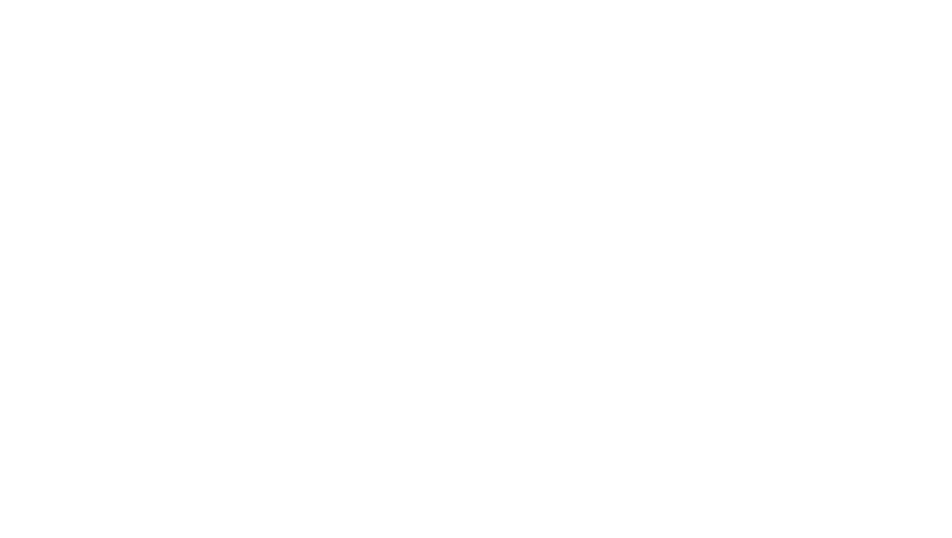
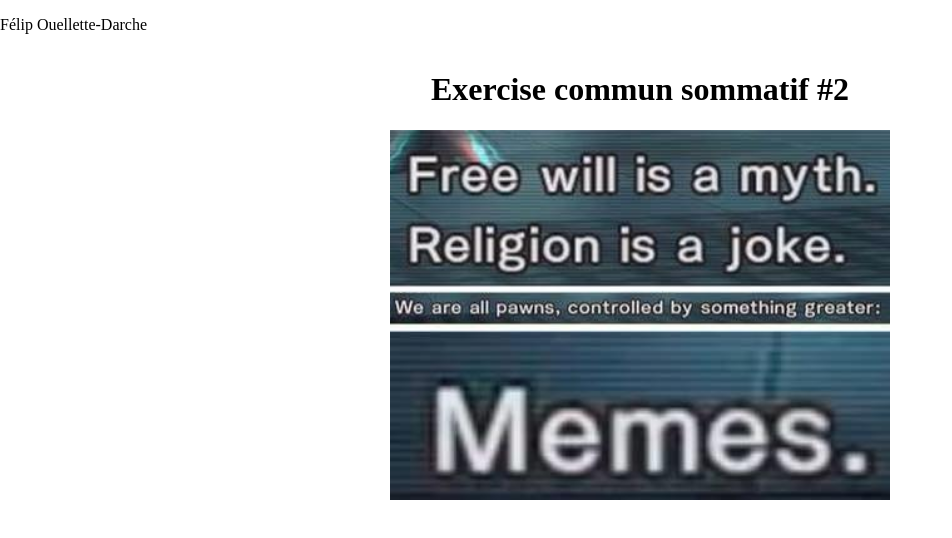
Before and after one commit to FilouCSTJ/Exercise_commun_sommatif_2, a plain HTML site: page index.html in a window 1280 px wide. Shown: the whole page, without its empty margins (0-952 px from the left). Drawn offline with Linux system fonts and the light colour scheme.

Commit message:
Ajout d'une image, d'un titre et d'un nom

```diff
--- /dev/null
+++ b/css/style.css
@@ -0,0 +1,28 @@
+body {
+    margin: 0;
+    padding: 0;
+    height: 100%;
+}
+
+div {
+    margin: auto;
+    width: 1000px;
+    display: flex;
+    justify-content: center;
+    align-content: center;
+    flex-direction: column;
+}
+
+h1 {
+    text-align: center;
+}
+
+img {
+    width: 500px;
+    margin: 0 auto;
+}
+
+p {
+    top: 0;
+    right: 0;
+}
--- a/index.html
+++ b/index.html
@@ -3,9 +3,14 @@
 <head>
     <meta charset="UTF-8">
     <meta name="viewport" content="width=device-width, initial-scale=1.0">
+    <link rel="stylesheet" href="css/style.css">
     <title>Document</title>
 </head>
 <body>
-
+    <p>Félip Ouellette-Darche</p>
+    <div>
+        <h1>Exercise commun sommatif #2</h1>
+        <img src="img/memes.jpeg" alt="memes">
+    </div>
 </body>
 </html>
```
Also changed, not shown: img/memes.jpeg (added).
